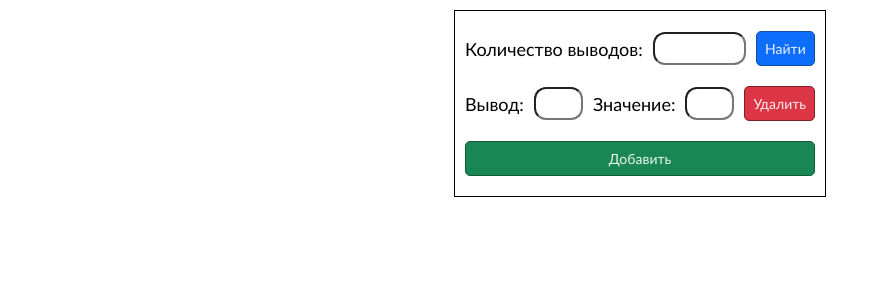
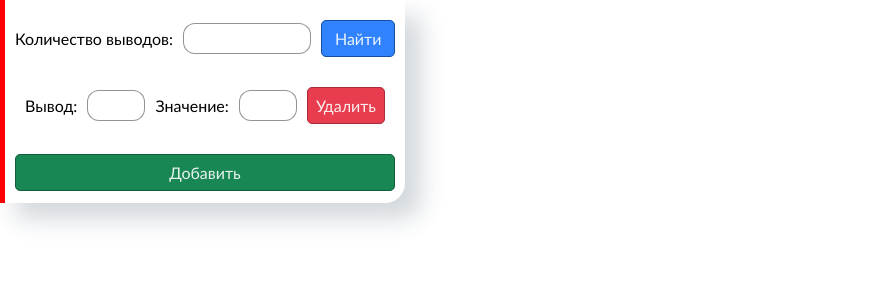
Before and after one commit to KulDim/PinSelector, a React (Create React App) app in the folder frontend/: page / in a window 1280 px wide. Shown: the top 300 px of the page, without its empty margins (0-889 px from the left). Built offline with nearby package versions, Linux system fonts and the light colour scheme.

Commit message:
SearchMicrocontroller

```diff
--- a/frontend/src/components/SearchMicrocontroller/SearchMicrocontroller.js
+++ b/frontend/src/components/SearchMicrocontroller/SearchMicrocontroller.jsx
@@ -4,10 +4,20 @@ import styles from "./SearchMicrocontroller.module.css";
 function SearchMicrocontroller() {
     const [quantity, setQuantity] = useState("");
 
-    const [pins, setPin] = useState([{ output: "", value: "" }]);
+    const [pins, setPin] = useState([
+        { output: "", value: "" },
+    ]);
 
     function addButton() {
         setPin(pins => [...pins, { output: "", value: "" }]);
+        // const sc = document.querySelector("." + styles.overflow)
+        // console.log(sc.getBoundingClientRect())
+        // // sc.scrollTo({
+        // //     top: 1000000000000000000000,
+        // //     left: 0,
+        // //     behavior: "smooth"
+        // //   })
+        // console.log(sc.offsetHeight)
     }
 
     function dellButton(e) {
@@ -28,7 +38,6 @@ function SearchMicrocontroller() {
             <div className={styles.formItem}>
                 <span>Количество выводов:</span>
                 <input
-                    type="number"
                     value={quantity}
                     onChange={e => setQuantity(e.target.value)}
                 ></input>
@@ -42,7 +51,6 @@ function SearchMicrocontroller() {
                     >
                         <span>Вывод:</span>
                         <input
-                            type="number"
                             value={pin.output}
                             name="output"
                             onChange={inputChange}
@@ -74,6 +82,7 @@ function SearchMicrocontroller() {
                     Добавить
                 </button>
             </div>
+            <div className={styles.resizable}></div>
         </div>
     );
 }
--- a/frontend/src/components/SearchMicrocontroller/SearchMicrocontroller.module.css
+++ b/frontend/src/components/SearchMicrocontroller/SearchMicrocontroller.module.css
@@ -2,11 +2,15 @@
     display: flex;
     flex-direction: column;
     text-align: center;
-    margin: 10px auto;
-    padding: 10px;
-    border: 1px solid #000;
-    font-size: 16px;
-    width: 350px;
+    padding: 10px 10px 0px 10px;
+    border-bottom-right-radius: 20px;
+    font-size: 18px;
+    width: 380px;
+    border-left: 5px solid red;
+
+    -webkit-box-shadow: 16px 16px 25px 0px rgba(34, 60, 80, 0.2);
+    -moz-box-shadow: 16px 16px 25px 0px rgba(34, 60, 80, 0.2);
+    box-shadow: 16px 16px 25px 0px rgba(34, 60, 80, 0.2);
 }
 
 .formItem{
@@ -18,7 +22,7 @@
 
 
 .formItem span{
-    font-size: 18px;
+    font-size: 16px;
     white-space: nowrap;
     font-weight: 500;
 }
@@ -31,13 +35,18 @@
     outline: none;
     border-radius: 12px;
     text-align: center;
+    border: 1px solid #0000006c;
+}
+
+.formItem input:focus{
+    border: 1px solid #0d6dfd69;
 }
 
 .formItem button{
     cursor: pointer;
     outline: none;
     padding: 8px;
-    font-size: 14px;
+    font-size: 16px;
     margin-top: 10px;
     margin-bottom: 10px;
     color: #ffffffe8;
@@ -51,14 +60,14 @@
 }
 
 .dell{
-    background: #dc3545;
-    border: 1px solid #7e202a;
+    background: #e73d4e;
+    border: 1px solid #a52c38;
     width: 100px;
 }
 
 .send{
     cursor: pointer;
-    background-color: #0d6efd;
+    background-color: #0d6dfdda;
     border: 1px solid #154da0;
     padding: 8px;
     font-size: 14px;
@@ -67,7 +76,39 @@
     width: 200px;
 }
 
+.send:hover{
+    background-color: #0d6efd;
+}
+
+.dell:hover{
+    background-color: #dc3545;
+}
+
+.add:hover{
+    background-color: #125c39;
+}
+
 .overflow{
-    /* height: 200px; */
-    overflow: auto;
+    max-height: 160px;
+    overflow-y: scroll;
+    padding: 10px;
 }
+
+.overflow::-webkit-scrollbar {
+    width: 8px;
+}
+
+.overflow::-webkit-scrollbar-track {
+    background: #fff;
+}
+
+.overflow::-webkit-scrollbar-thumb {
+    background-color: #0d6efd;
+    border-radius: 100px;
+    border: 1px solid #000;
+}
+
+.resizable{
+    cursor: n-resize;
+    height: 2px;
+}
```
